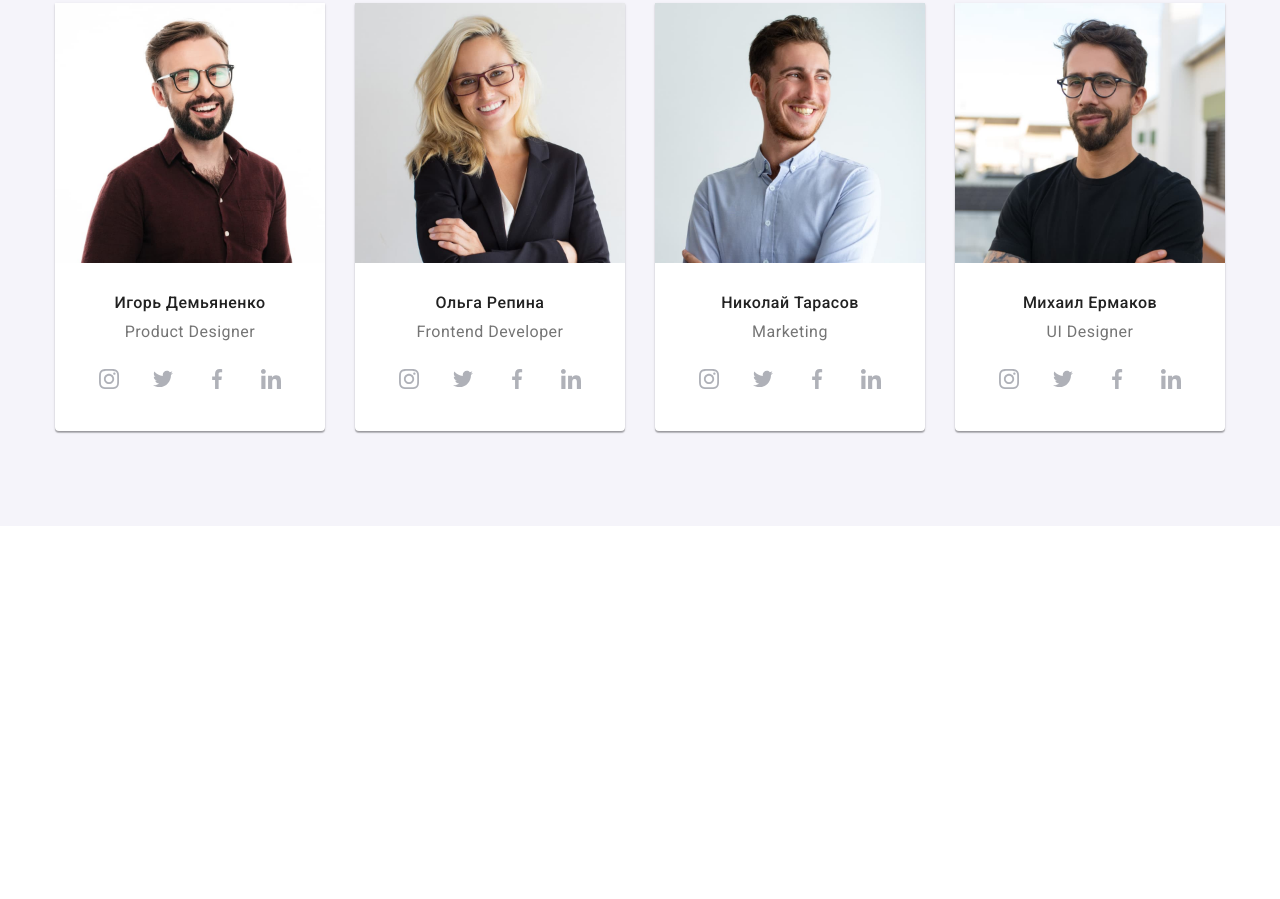
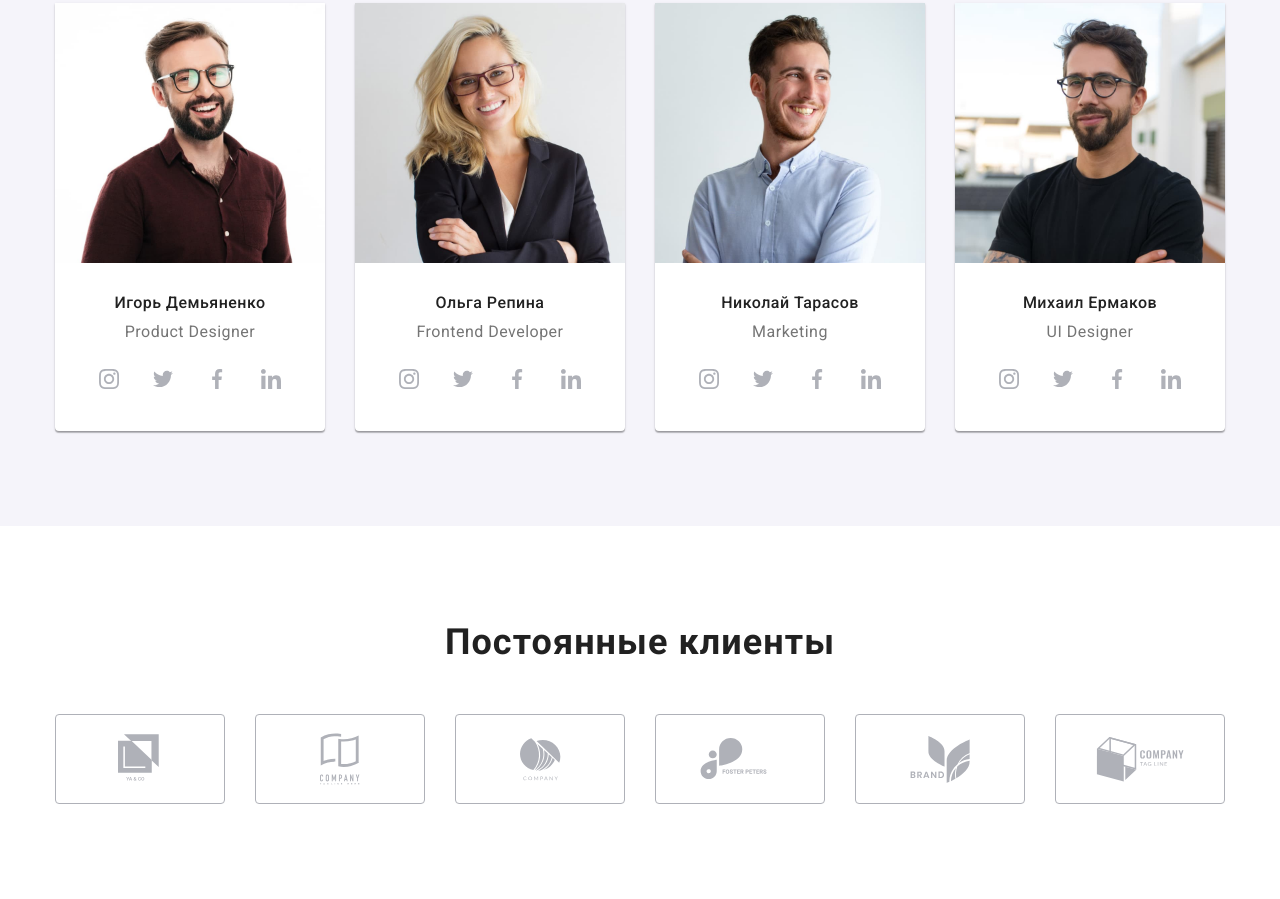
Before and after one commit to ihorkovalenko27/goit-markup-hw-08, a plain HTML site: page index.html in a window 1280 px wide. Shown: the part 1710-2609 px from the top of the page. Before the commit the page ends 2236 px from the top, so only its background shows below. Drawn offline with nearby package versions, Linux system fonts and the light colour scheme.

Commit message:
Clients section

```diff
--- a/index.html
+++ b/index.html
@@ -329,9 +329,9 @@
 
         </section>
 
-        <!-- <section class="clients"> -->
+        <section class="clients">
 
-            <!-- Постоянные клиенты
+             <!-- Постоянные клиенты -->
 
             <div class="container clients__container">
 
@@ -385,7 +385,7 @@
             </div>
 
 
-        </section> -->
+        </section>
 
     </main>
 
--- a/sass/components/_advantages.scss
+++ b/sass/components/_advantages.scss
@@ -37,12 +37,6 @@
       width: 270px;
     }
   }
-
-  // margin-right: 30px;
-
-  // &:last-child {
-  //   margin-right: 0;
-  // }
 }
 
 .advantages__container {
--- a/sass/components/_our-team.scss
+++ b/sass/components/_our-team.scss
@@ -43,10 +43,6 @@
   box-shadow: var(--card-people);
   border-radius: 0px 0px 4px 4px;
   background-color: var(--white);
-
-  &:last-child {
-    margin-right: 0px;
-  }
 
   width: 100%;
 
--- a/sass/components/_stable-clients.scss
+++ b/sass/components/_stable-clients.scss
@@ -1,35 +1,71 @@
 .clients__container {
-  padding-top: 94px;
-  padding-bottom: 94px;
+  padding-bottom: 60px;
+  padding-top: 60px;
+
+  @media (min-width: 1200px) {
+    padding-bottom: 95px;
+    padding-top: 95px;
+  }
 }
 
 .clients__title {
+  margin-bottom: 30px;
+
   font-weight: bold;
-  font-size: 36px;
-  line-height: 1.17;
+  font-size: 28px;
+  line-height: 1.18;
   text-align: center;
   letter-spacing: 0.03em;
+  color: var(--black-text);
 
-  margin-bottom: 50px;
+  @media (min-width: 1200px) {
+    margin-bottom: 50px;
+
+    font-size: 36px;
+    line-height: 1.2;
+  }
 }
 
 .client-list {
-  display: flex;
+  @media (min-width: 480px) {
+    display: flex;
+    flex-wrap: wrap;
+    margin-left: -30px;
+    margin-top: -30px;
+  }
 }
 
 .client-list__item {
-  display: flex;
-  margin-right: 30px;
+  width: 100%;
+  height: 90px;
 
-  &:last-child {
-    margin-right: 0;
+  &:not(:last-child) {
+    margin-bottom: 30px;
+  }
+
+  @media (min-width: 480px) {
+    width: 210px;
+    margin-top: 30px;
+    margin-left: 30px;
+
+    &:not(:last-child) {
+      margin-bottom: unset;
+    }
+
+    @media (min-width: 768px) {
+      width: 226px;
+    }
+
+    @media (min-width: 1200px) {
+      width: 170px;
+    }
   }
 }
 
 .client-list__link {
   display: flex;
-  width: 170px;
-  height: 90px;
+  width: 100%;
+  height: 100%;
   color: var(--icons);
   border: 1px solid var(--icons);
   border-radius: 4px;
```
Also changed, not shown: css/main.css, css/main.min.css, 2 other files.
